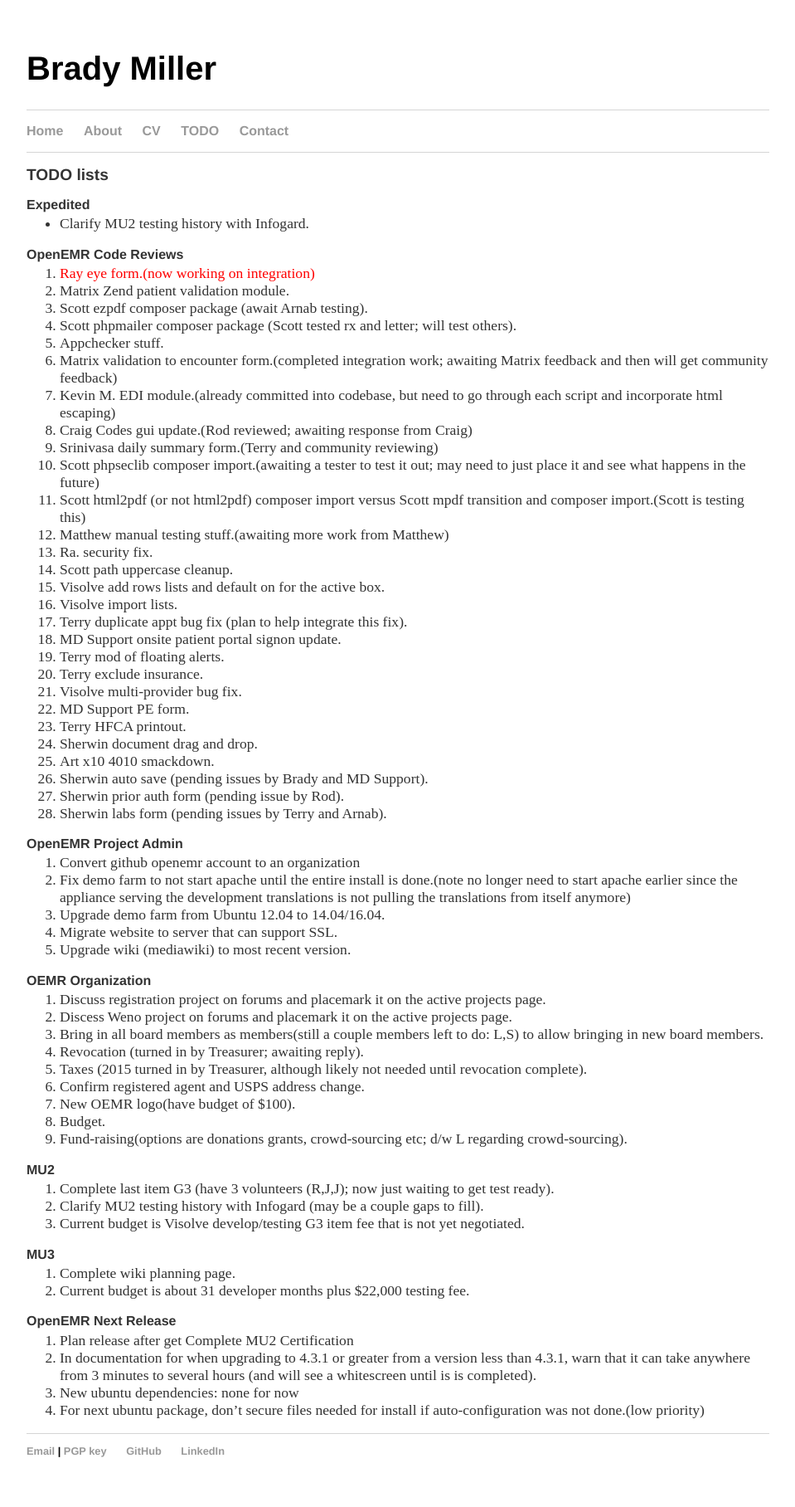
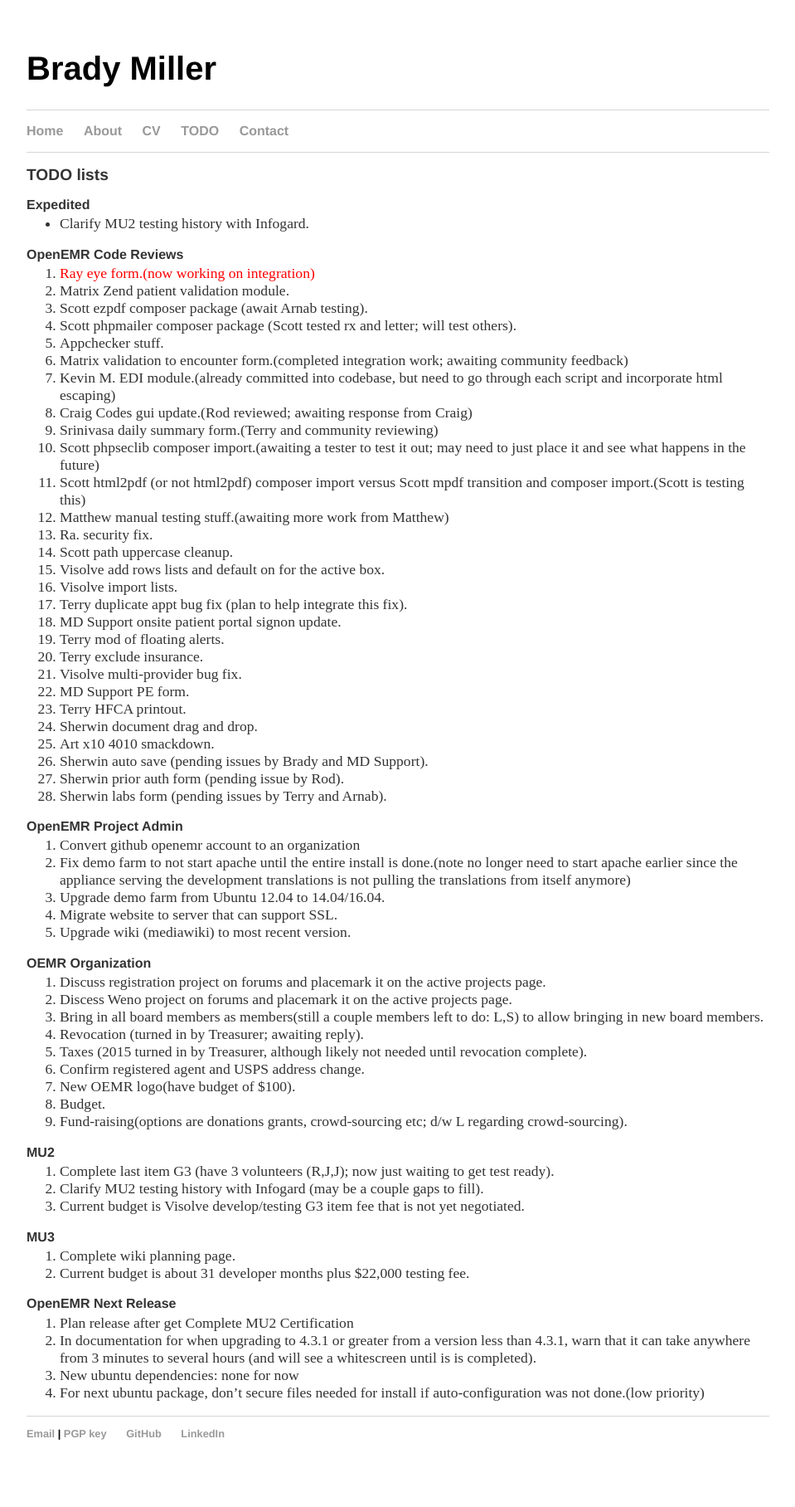
Before and after one commit to bradymiller/bradymiller.github.io, a Jekyll site: the page built from todo/index.md, in a window 1280 px wide. Shown: the whole page at 83% size, without its empty margins (160-1119 px from the left). Built offline with Jekyll 4.4.1, drawn with Linux system fonts in a browser that asks for light colours; after the commit the page ends 1795 px from its top, so only the background shows below that.

Commit message:
Update todo list

```diff
--- a/todo/index.md
+++ b/todo/index.md
@@ -12,7 +12,7 @@
 1. Scott ezpdf composer package (await Arnab testing).
 1. Scott phpmailer composer package (Scott tested rx and letter; will test others).
 1. Appchecker stuff.
-1. Matrix validation to encounter form.(completed integration work; awaiting Matrix feedback and then will get community feedback)
+1. Matrix validation to encounter form.(completed integration work; awaiting community feedback)
 1. Kevin M. EDI module.(already committed into codebase, but need to go through each script and incorporate html escaping)
 1. Craig Codes gui update.(Rod reviewed; awaiting response from Craig)
 1. Srinivasa daily summary form.(Terry and community reviewing)
```
